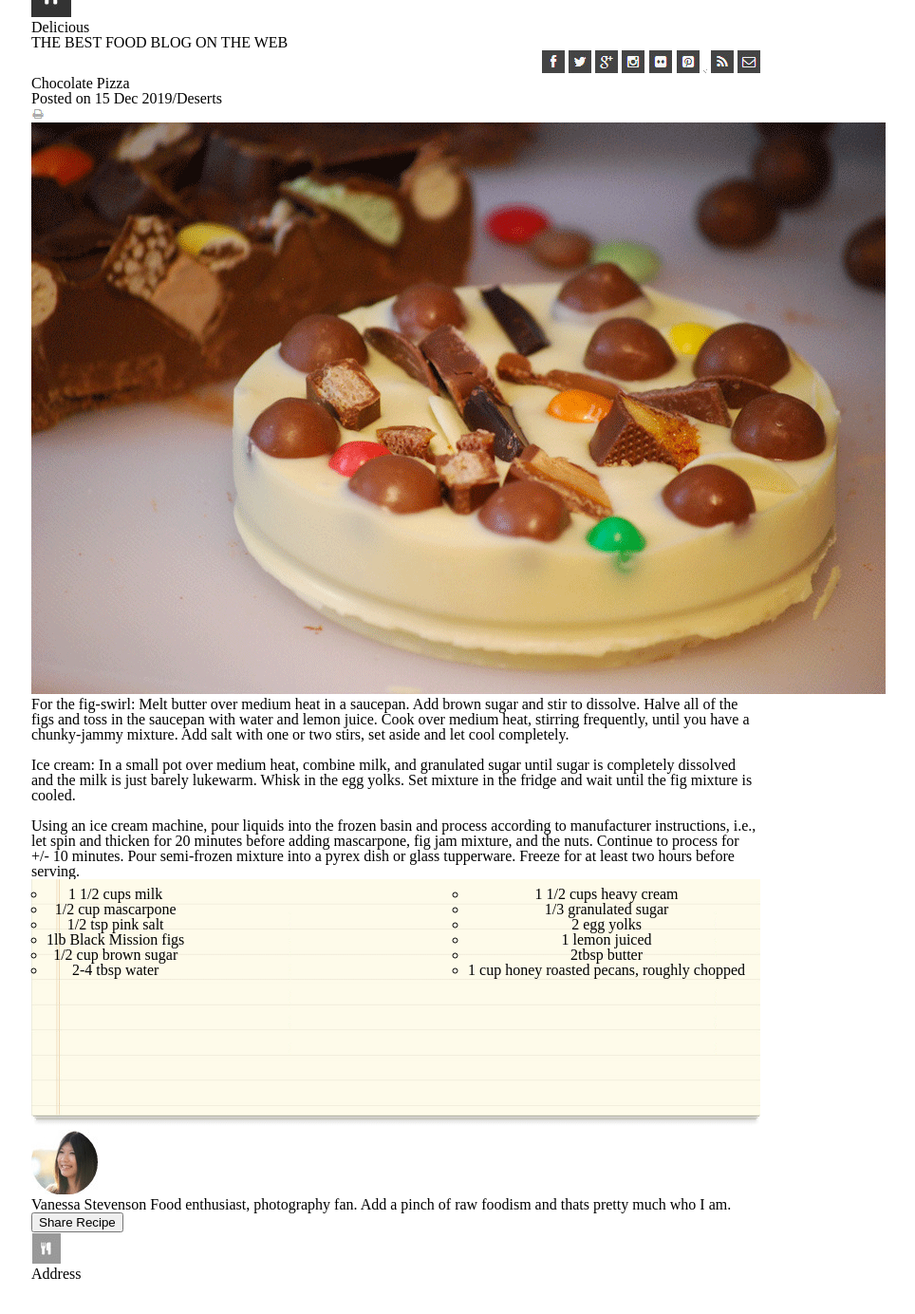
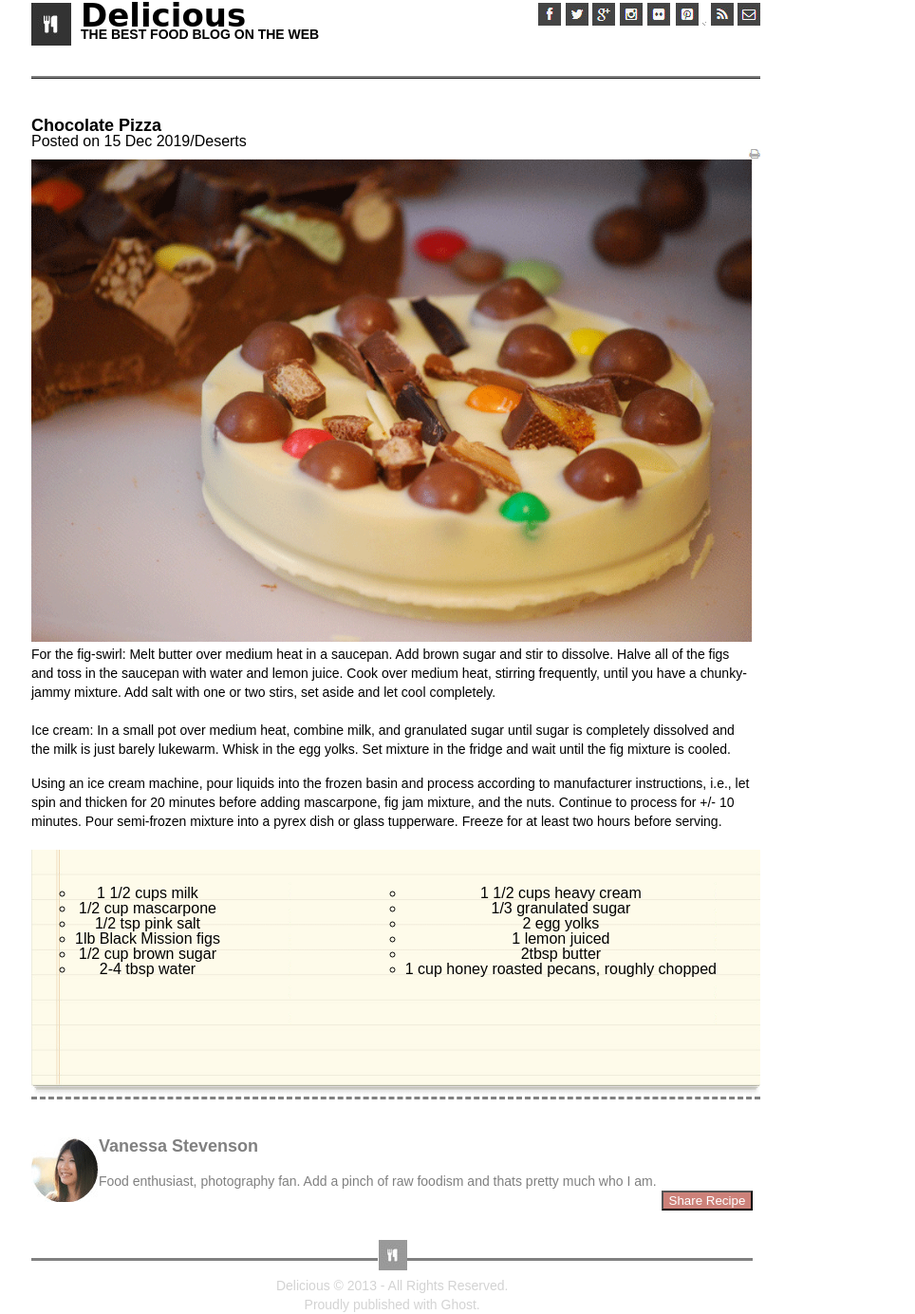
Before and after one commit to MISalz/chocolate-pizza, a plain HTML site: page index.html in a window 1280 px wide. Shown: the part 27-1411 px from the top of the page at 95% size, without its empty margins (223-1187 px from the left). Before the commit the page ends 1377 px from the top, so only its background shows below. Drawn offline with Linux system fonts and the light colour scheme; a script that the page names is missing.

Commit message:
ready for lab submission

```diff
--- a/css/styles.css
+++ b/css/styles.css
@@ -1,6 +1,7 @@
 body {
     width: 60%;
     margin: 0 auto;
+    font-family: Arial, Helvetica, sans-serif;
 }
 
 li {
@@ -12,31 +13,98 @@ color: orange;
 #rightRow { font-size: 40px;
     color: red;
     } */
+#topline {
+    display: inline-block;
+    width: 400px;
+}
+#toplineimg {
+    float: left;
+    margin-right: 10px;
+}
+header {
+    font-family: "Brush Script MT", cursive; font-size: 34px; font-style: normal; font-variant: normal; font-weight: 700; line-height: 26.4px; } h3 { font-family: "Brush Script MT", cursive; font-size: 14px; font-style: normal; font-variant: normal; font-weight: 700; line-height: 15.4px; } p { font-family: "Brush Script MT", cursive; font-size: 14px; font-style: normal; font-variant: normal; font-weight: 400; line-height: 20px; } blockquote { font-family: "Brush Script MT", cursive; font-size: 21px; font-style: normal; font-variant: normal; font-weight: 400; line-height: 30px; } pre { font-family: "Brush Script MT", cursive; font-size: 13px; font-style: normal; font-variant: normal; font-weight: 400; line-height: 18.5714px;
+    }
 
-header text{
-    color: #4d4d4d;
-font-family: "Brush Script MT";
-cursive;
-font-size: 24px;
-font-style: normal;
-font-variant: normal;
-font-weight: 700;
-line-height: 26.4px;
-    }
+#header {
+    border-bottom:ridge grey;
+    margin: 30px 0px 40px 0px;
+    /* border-image: url("https://cdn.pixabay.com/photo/2017/07/08/11/33/white-2484120_960_720.png")
+    11 11 11 11 repeat; */
+}
+#print {
+    float: right;
+}
+#mainimg {
+    width: 99%;
+    text-align: center;
+    display: inline-block;
+}
+h3, p {
+    font-family: Arial, Helvetica, sans-serif;
+}
+h1 {
+    font-size: 45px;
+    font-weight: bold;
+}
 #icons {
     text-align: right;
+    float: right;
 }
+
 #ingredients {
+    height: 220px;
+    width: auto;
     position: relative;
     text-align: center;
+    border-bottom: dashed grey;
+    margin: 20px 0px 40px 0px;
+    padding-bottom: 40px;
 }
 #leftRow{
+    margin-left: 30px;
+    margin-top: 30px;
 position: absolute;
   top: 8px;
   left: 16px;
 }
 #rightRow{
+    margin-right: 30px;
+    margin-top: 30px;
     position: absolute;
   top: 8px;
   right: 16px;
 }
+#bottomline {
+    display: inline-block;
+    width: 99%;
+    color: grey;
+}
+#bottomline, h1 {
+    font-size: large;
+}
+#bottomline, p {
+    width: 99%
+}
+#bottomlineimg {
+    float: left;
+}
+#button {
+    float: right;
+    background-color: rgb(204, 129, 121);
+    color: white;
+}
+#bottomimg {
+    margin-top: 30px;
+}
+#fork {
+    border-bottom: solid;
+    width: 99%;
+    border-color: grey;
+    text-align: center;
+    height: 50px;
+}
+#footer {
+    text-align: center;
+    width: 99%;
+    color: lightgray;
+}
--- a/index.html
+++ b/index.html
@@ -8,9 +8,11 @@
 </head>
   <body>
       <section id = "header">
-    <img src ="images/logo.png">
+        <div id = "topline">
+          <img src ="images/logo.png" id = "toplineimg">
           <header>Delicious</header>
           <h3>THE BEST FOOD BLOG ON THE WEB</h3>
+        </div>
 
         <section id="icons">
         <img src ="images/fb-icon.png">
@@ -24,14 +26,17 @@
         <img src ="images/mail-icon.png">
       </section>
 
+      <br>
+      <br>
+      <br>
 
 
 </section>
 
 
     <h1>Chocolate Pizza</h1>
-    <h4>Posted on 15 Dec 2019/Deserts</h4> <img src ="images/print-icon.png">
-    <img src ="images/choco-pizza.png">
+    <h4>Posted on 15 Dec 2019/Deserts</h4> <img src ="images/print-icon.png" id = "print">
+    <img src ="images/choco-pizza.png" id = "mainimg">
     <p>For the fig-swirl: Melt butter over medium heat in a saucepan.
         Add brown sugar and stir to dissolve.
         Halve all of the figs and toss in the saucepan with water and lemon juice. Cook over medium heat, stirring frequently,
@@ -67,14 +72,27 @@
 
     <script src="script.js"></script>
 
-    <section>
-      <img src ="images/van-pic.png"><p>Vanessa Stevenson
+    <section id = "bottomline">
+      <img src ="images/van-pic.png" id = "bottomlineimg"><h1>Vanessa Stevenson
+      </h1>
+         <br>
+         <p>
         Food enthusiast, photography fan. Add a pinch of raw foodism and thats pretty much who I am.
       </p>
-      <button>Share Recipe</button>
+      <button id = "button">Share Recipe</button>
 
       </section>
-      <img src ="images/small-logo.png">
-      <footer>Address</footer>
+      <br>
+      <div id = "fork">
+        <img src ="images/small-logo.png" id = "bottomimg">
+      </div>
+      <footer>
+        <br>
+        <p id = "footer">
+          Delicious &copy; 2013 - All Rights Reserved.
+          <br>
+          Proudly published with Ghost.
+        </p>
+      </footer>
   </body>
 </html>
```
Lines whose indentation alone changed are shown as unchanged.
